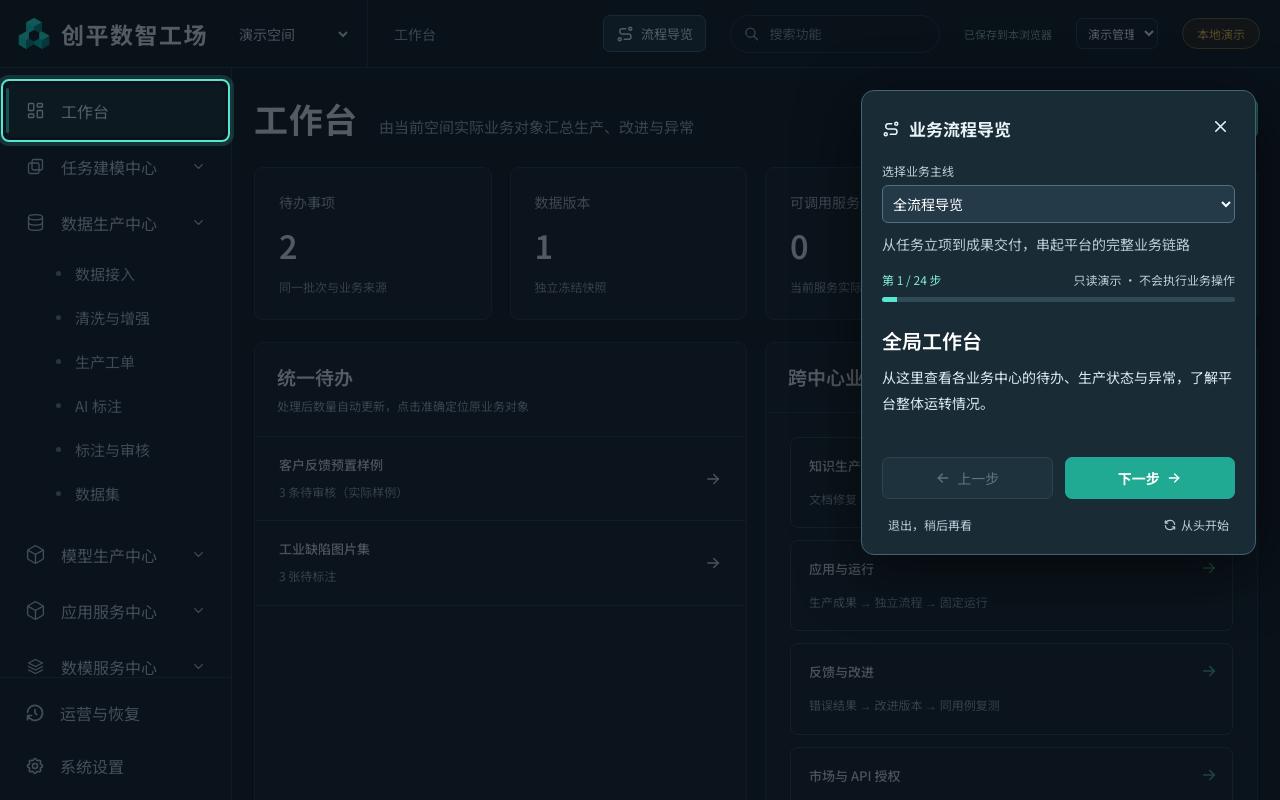
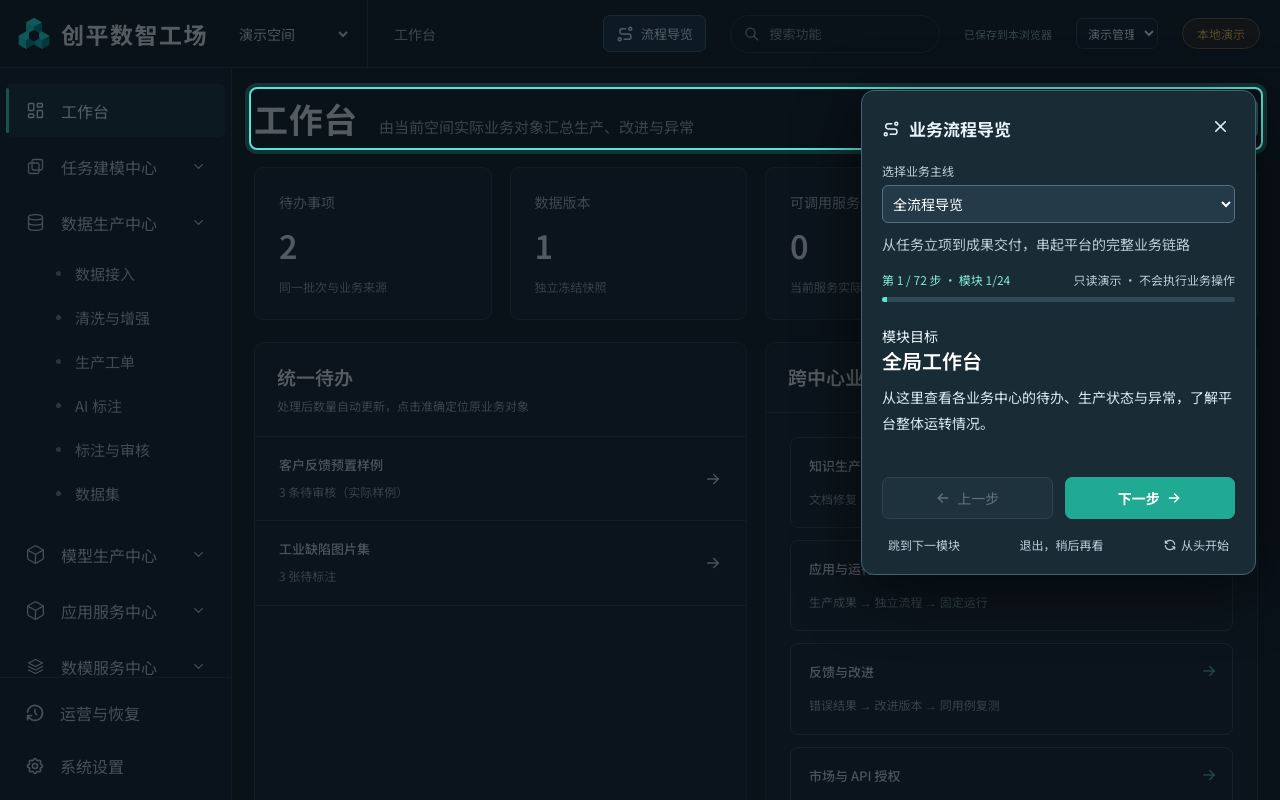
Before and after one commit to henryxu1008/data-forge, a React (Vite) app: page / in a window 1280 px wide. Both pictures are taken after a click on the button "流程导览". Shown: the top 800 px of the page. Built offline with nearby package versions, Linux system fonts and the light colour scheme.

Commit message:
feat: navigate real page regions in three stages per module

```diff
--- a/src/ProcessTour.jsx
+++ b/src/ProcessTour.jsx
@@ -1,5 +1,6 @@
 import React,{useEffect,useLayoutEffect,useRef,useState} from 'react';
 import {IconArrowLeft,IconArrowRight,IconCheck,IconX,IconRoute,IconRefresh} from '@tabler/icons-react';
+import {buildTourSteps,findTourTarget} from './tour-steps.js';
 import './tour.css';
 
 // Keep routes in sync with App.jsx's existing navigation identifiers.
@@ -69,21 +70,27 @@ function readProgress(){try{return JSON.parse(localStorage.getItem(persistKey)||
 export default function ProcessTour({view,onNavigate}){
  const dialogRef=useRef(null);
  const [open,setOpen]=useState(false),[trackId,setTrackId]=useState('overview'),[step,setStep]=useState(0),[bounds,setBounds]=useState(null),[progress,setProgress]=useState(readProgress);
- const track=tourTracks.find(t=>t.id===trackId)||tourTracks[0],current=track.steps[step];
- useEffect(()=>{if(open&&current&&view!==current[0])onNavigate(current[0])},[open,trackId,step]); // route change is purely navigational
+ const track=tourTracks.find(t=>t.id===trackId)||tourTracks[0],steps=buildTourSteps(track),current=steps[Math.min(step,steps.length-1)];
+ const [missingTarget,setMissingTarget]=useState(false);
+ useEffect(()=>{if(open&&current&&view!==current.view)onNavigate(current.view)},[open,trackId,step]); // route change is purely navigational
  useLayoutEffect(()=>{
-  if(!open||!current)return;
+  if(!open||!current||view!==current.view){setBounds(null);return}
   let frame=0;
+  let lastTarget=null;
   const update=()=>{
    cancelAnimationFrame(frame);
    frame=requestAnimationFrame(()=>{
-    const target=document.querySelector('[data-tour-id="'+current[0]+'"]')||document.querySelector('[data-tour-main]');
+    const root=document.querySelector('[data-tour-main]');
+    const target=findTourTarget(root,current.stage);
+    setMissingTarget(!target);
     if(!target){setBounds(null);return}
+    if(lastTarget!==target){lastTarget=target;target.scrollIntoView({block:'center',inline:'nearest',behavior:'instant'})}
     const rect=target.getBoundingClientRect();
-    setBounds(rect.width&&rect.height?{top:Math.max(0,rect.top-5),left:Math.max(0,rect.left-5),width:rect.width+10,height:rect.height+10}:null);
+    setBounds({top:Math.max(0,rect.top-5),left:Math.max(0,rect.left-5),width:rect.width+10,height:rect.height+10});
    });
   };
-  const timeout=setTimeout(update,90);update();
+  const timeout=setTimeout(update,110);
+  update();
   window.addEventListener('resize',update);window.addEventListener('scroll',update,true);
   return()=>{clearTimeout(timeout);cancelAnimationFrame(frame);window.removeEventListener('resize',update);window.removeEventListener('scroll',update,true)};
  },[open,step,trackId,view]);
@@ -104,7 +111,7 @@ export default function ProcessTour({view,onNavigate}){
     else if(!e.shiftKey&&document.activeElement===last){e.preventDefault();first.focus()}
     return;
    }
-   if(e.key==='ArrowRight'&&e.target.tagName!=='SELECT'){e.preventDefault();setStep(s=>Math.min(s+1,track.steps.length-1))}
+   if(e.key==='ArrowRight'&&e.target.tagName!=='SELECT'){e.preventDefault();setStep(s=>Math.min(s+1,steps.length-1))}
    else if(e.key==='ArrowLeft'&&e.target.tagName!=='SELECT'){e.preventDefault();setStep(s=>Math.max(0,s-1))}
   };
   // Capture keyboard events before controls underneath the dialog can act on them.
@@ -116,14 +123,16 @@ export default function ProcessTour({view,onNavigate}){
    document.removeEventListener('focusin',focusin);
    if(previouslyFocused?.isConnected)previouslyFocused.focus({preventScroll:true});
   };
- },[open,track.steps.length]);
+ },[open,steps.length]);
  function start(id){const t=tourTracks.find(x=>x.id===id);if(!t)return;setTrackId(id);setStep(0);setOpen(true)}
  function finish(){
   const next={...progress,[trackId]:{completed:true,at:new Date().toISOString()}};
   setProgress(next);try{localStorage.setItem(persistKey,JSON.stringify(next))}catch{}
   setOpen(false);
  }
- const first=step===0,last=step===track.steps.length-1;
+ const first=step===0,last=step===steps.length-1;
+ const sectionEnd=steps.findLastIndex(x=>x.sectionIndex===current.sectionIndex);
+ const moduleTotal=track.steps.length;
  return <><button className="tour-launch" aria-label="打开全流程导览" onClick={()=>setOpen(true)}><IconRoute size={18}/> 流程导览</button>
  {open&&<div className="tour-root" role="dialog" aria-modal="true" aria-label="平台业务流程导览">
   <div className="tour-backdrop" onClick={()=>setOpen(false)}/>
@@ -133,11 +142,11 @@ export default function ProcessTour({view,onNavigate}){
    <label className="tour-track-label" htmlFor="tour-track">选择业务主线</label>
    <select id="tour-track" value={trackId} onChange={e=>{setTrackId(e.target.value);setStep(0)}}>{tourTracks.map(t=><option key={t.id} value={t.id}>{t.name}{progress[t.id]?.completed?' ✓':''}</option>)}</select>
    <p className="tour-track-desc">{track.description}</p>
-   <div className="tour-counter">第 {step+1} / {track.steps.length} 步 <span>只读演示 · 不会执行业务操作</span></div>
-   <div className="tour-meter" role="progressbar" aria-label="导览进度" aria-valuemin={0} aria-valuemax={track.steps.length} aria-valuenow={step+1}><span style={{width:((step+1)/track.steps.length*100)+'%'}}/></div>
-   <h3>{current[1]}</h3><p className="tour-description">{current[2]}</p>
+   <div className="tour-counter">第 {step+1} / {steps.length} 步 · 模块 {current.sectionIndex+1}/{moduleTotal} <span>只读演示 · 不会执行业务操作</span></div>
+   <div className="tour-meter" role="progressbar" aria-label="导览进度" aria-valuemin={0} aria-valuemax={steps.length} aria-valuenow={step+1}><span style={{width:((step+1)/steps.length*100)+'%'}}/></div>
+   <div className="tour-stage-label">{current.stageLabel}</div><h3>{current.title}</h3><p className="tour-description">{current.description}</p>{missingTarget&&<p className="tour-unavailable" role="status">当前角色或数据未显示这个区域。可切换有权限的演示成员，或继续下一步。</p>}
    <div className="tour-foot"><button disabled={first} onClick={()=>setStep(s=>s-1)}><IconArrowLeft size={16}/> 上一步</button><button className="tour-primary" onClick={()=>last?finish():setStep(s=>s+1)}>{last?<><IconCheck size={16}/> 完成导览</>:<>下一步 <IconArrowRight size={16}/></>}</button></div>
-   <div className="tour-small-actions"><button onClick={()=>{setOpen(false)}}>退出，稍后再看</button><button onClick={()=>setStep(0)}><IconRefresh size={14}/> 从头开始</button></div>
+   <div className="tour-small-actions">{step<sectionEnd&&<button onClick={()=>setStep(sectionEnd+1)}>跳到下一模块</button>}<button onClick={()=>{setOpen(false)}}>退出，稍后再看</button><button onClick={()=>setStep(0)}><IconRefresh size={14}/> 从头开始</button></div>
   </section>
  </div>}</>;
 }
```
